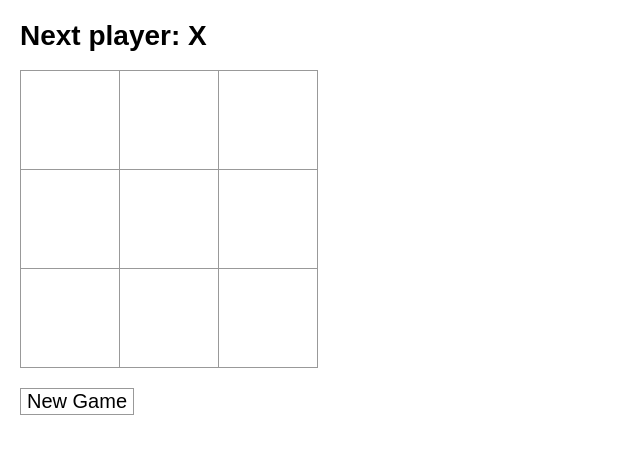
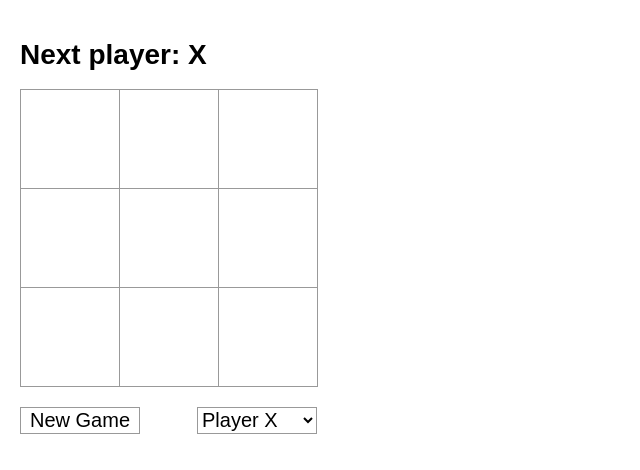
Before and after one commit to raudel25/My-first-app-in-React, a React (Create React App) app: page / in a window 1280 px wide. Shown: the top 470 px of the page, without its empty margins (0-640 px from the left). Built offline with nearby package versions, Linux system fonts and the light colour scheme.

Commit message:
conf game

```diff
--- a/src/Board.css
+++ b/src/Board.css
@@ -1,6 +1,8 @@
 body {
     font: 14px "Century Gothic", Futura, sans-serif;
     margin: 20px;
+
+    display: flex;
 }
 
 ol,
@@ -41,12 +43,24 @@ ul {
     background: #ddd;
 }
 
-.resetCont {
+.conf {
     margin-top: 20px;
+    display: grid;
 }
 
 .reset {
+    grid-row: 1;
     font-size: 20px;
     background: #fff;
     border: 1px solid #999;
+    width: 120px;
 }
+
+.type-game {
+    justify-self: right;
+    grid-row: 1;
+    font-size: 20px;
+    background: #fff;
+    border: 1px solid #999;
+    width: 120px;
+}
--- a/src/Board.tsx
+++ b/src/Board.tsx
@@ -10,6 +10,7 @@ const Square = ({ value, onClick }: { value: string, onClick: Function }) =>
 const Board = () => {
     const game: string[][] = new Array(3);
 
+    const defaultBoard = (game: string[][]) => {
         for (let i = 0; i < 3; i++) {
             game[i] = new Array(3);
 
@@ -17,11 +18,15 @@ const Board = () => {
                 game[i][j] = ' ';
             }
         }
+    }
 
-    const [squares, setSquares] = useState(game);
+    defaultBoard(game);
+
+    const [squares, setSquares] = useState(game.slice());
     const [message, setMessaje] = useState('Next player: X');
     const [turn, setTurn] = useState('X');
     const [state, setState] = useState(State.ContinueGame);
+    const [typeGame, setTypeGame] = useState('player x');
 
     const actGame = (actTurn: string) => {
         let actMessage = message;
@@ -56,15 +61,27 @@ const Board = () => {
 
         let actState = actGame(turn);
 
-        if (actState == State.ContinueGame)
+        if (actState == State.ContinueGame && typeGame != '2 players')
             playComputer(turn == 'X' ? 'O' : 'X');
     }
 
-    const newGame = () => {
-        setSquares(game.slice());
+    const handleTypeGame = (event: React.ChangeEvent<HTMLSelectElement>) => {
+        newGame(event.target.value);
+        setTypeGame(event.target.value);
+    }
+
+    const newGame = (type: string) => {
+        defaultBoard(squares);
+
+        if (type == 'player o') {
+            playComputer('X');
+        }
+        else {
+            setSquares(squares.slice());
             setMessaje('Next player: X');
             setTurn('X');
             setState(State.ContinueGame);
+        }
     }
 
     const renderSquare = (x: number, y: number) =>
@@ -88,8 +105,13 @@ const Board = () => {
                 {renderSquare(2, 1)}
                 {renderSquare(2, 2)}
             </div>
-            <div className="resetCont">
-                <button className="reset" onClick={() => newGame()}> New Game</button>
+            <div className="conf">
+                <button className="reset" onClick={() => newGame(typeGame)}> New Game</button>
+                <select className="type-game" onChange={handleTypeGame}>
+                    <option value='player x'>Player X</option>
+                    <option value='player o'>Player O</option>
+                    <option value='2 players'>2 Players</option>
+                </select>
             </div>
         </>
     )
```
Lines whose indentation alone changed are shown as unchanged.
